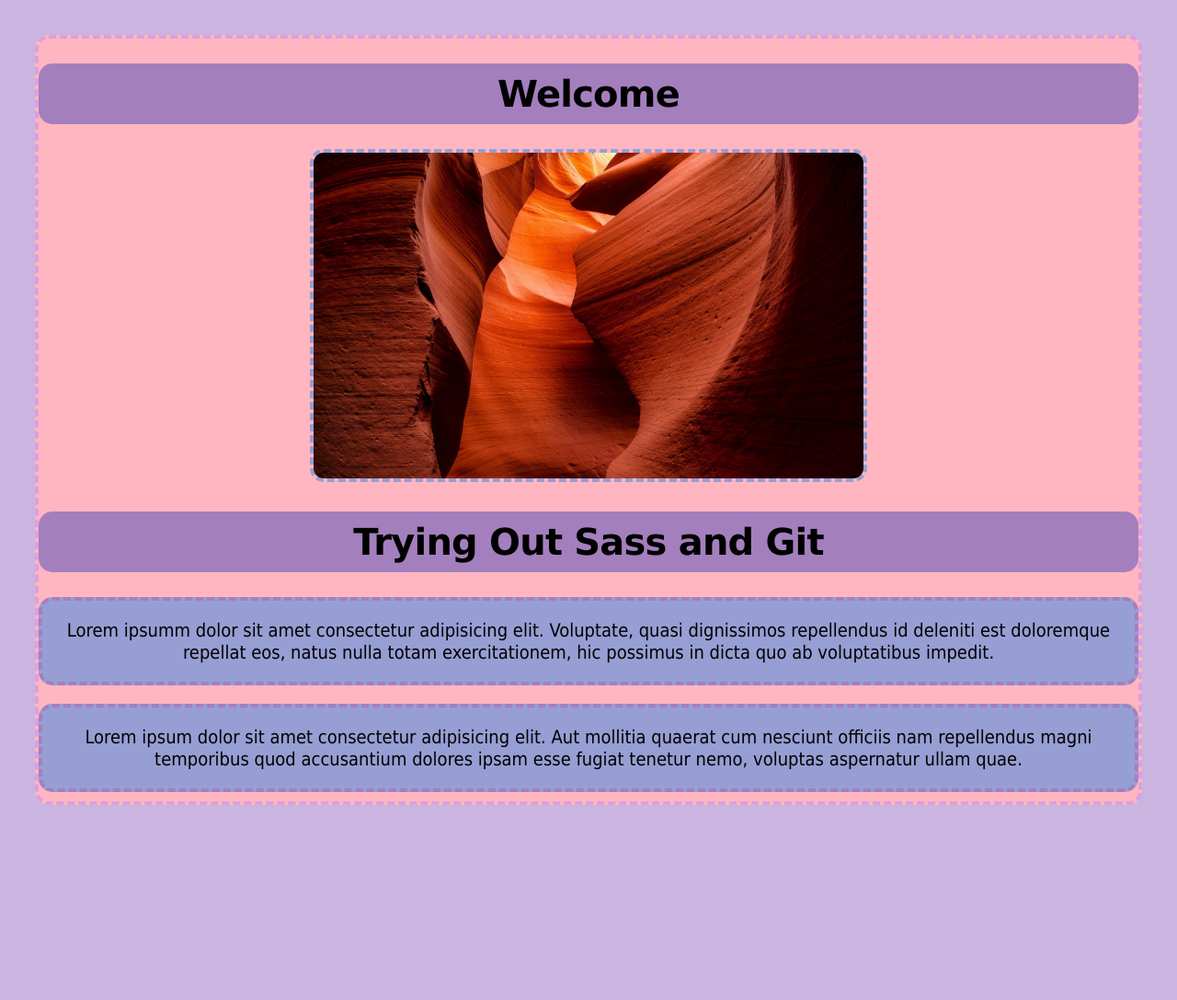
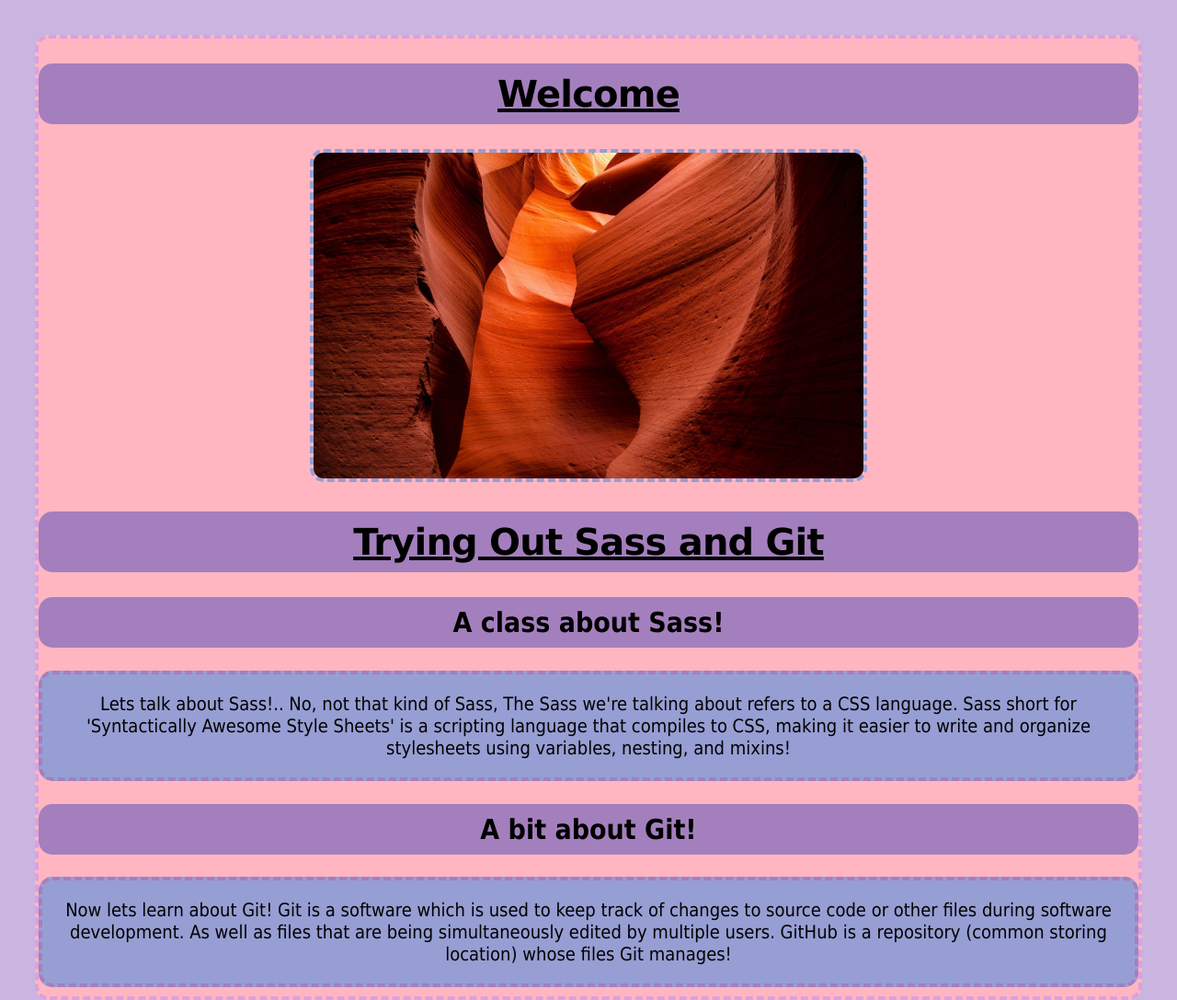
Before and after one commit to MisczConfed/class6demo, a website: page index.html in a window 1280 px wide. Shown: the whole page at 92% size. Before the commit the page ends 913 px from the top, so only its background shows below. Drawn offline with Linux system fonts and the light colour scheme.

Commit message:
WE MIGHT BE THERE

```diff
--- a/index.html
+++ b/index.html
@@ -9,7 +9,7 @@
 <body>
         <main>
             <div style="text-align: center;">
-                <h1 class="textbox">Welcome</h1>
+                <h1 class="textbox"style="text-decoration: underline;">Welcome</h1>
                 <img src="images/antelope-canyon-9391418_1920.jpg" class="rounded" style="width: 50%;">
 
             </div>
@@ -17,10 +17,12 @@
         </div>
         </div>
         <div style="text-align: center;">
-        <h1 class="textbox">Trying Out Sass and Git</h1>
-        <p class="parabox">Lorem ipsumm dolor sit amet consectetur adipisicing elit. Voluptate, quasi dignissimos repellendus id deleniti est doloremque repellat eos, natus nulla totam exercitationem, hic possimus in dicta quo ab voluptatibus impedit.</p>
+        <h1 class="textbox" style="text-decoration: underline;">Trying Out Sass and Git</h1>
+        <h2 class="textbox">A class about Sass!</h2>
+        <p class="parabox">Lets talk about Sass!.. No, not that kind of Sass, The Sass we're talking about refers to a CSS language. Sass short for 'Syntactically Awesome Style Sheets' is a scripting language that compiles to CSS, making it easier to write and organize stylesheets using variables, nesting, and mixins! </p>
+        <h2 class="textbox">A bit about Git!</h2>
         <p class="parabox">
-            Lorem ipsum dolor sit amet consectetur adipisicing elit. Aut mollitia quaerat cum nesciunt officiis nam repellendus magni temporibus quod accusantium dolores ipsam esse fugiat tenetur nemo, voluptas aspernatur ullam quae.
+            Now lets learn about Git! Git is a software which is used to keep track of changes to source code or other files during software development. As well as files that are being simultaneously edited by multiple users. GitHub is a repository (common storing location) whose files Git manages!
         </p>
         </div>
 
```
